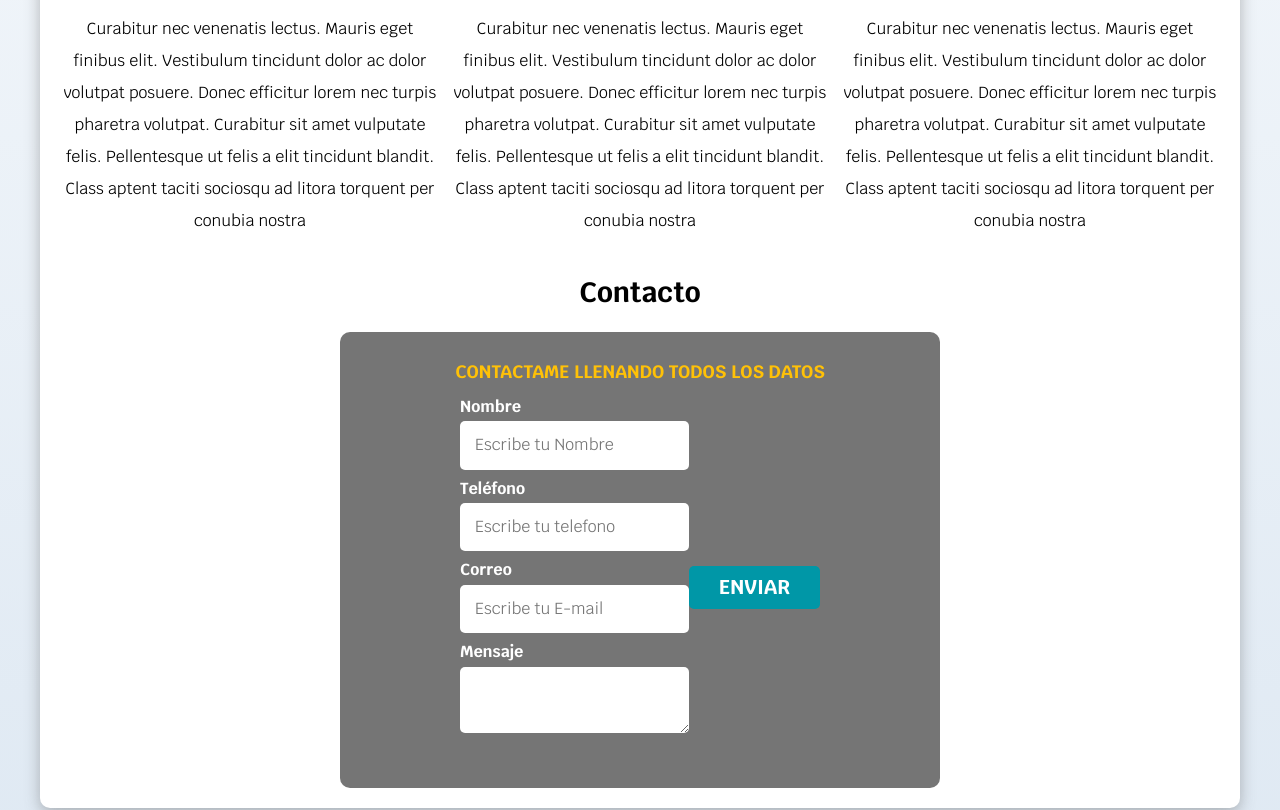
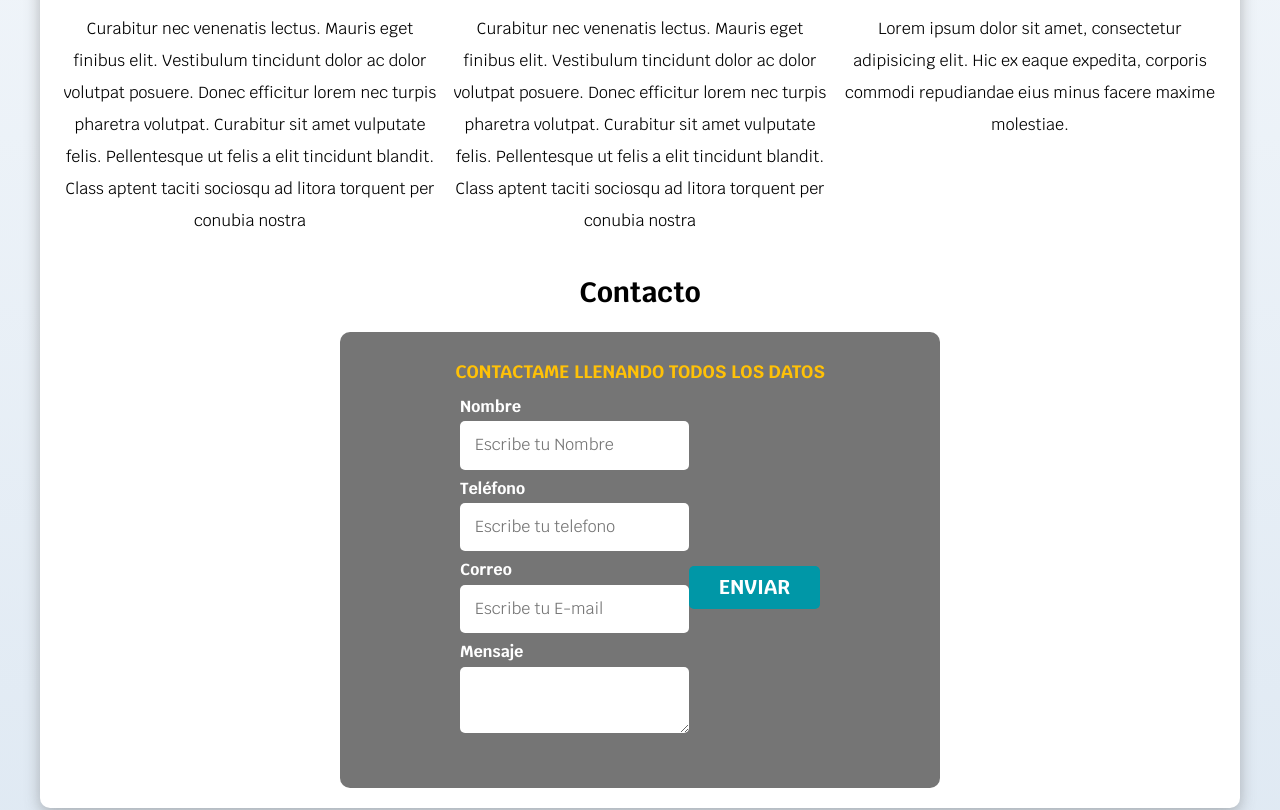
Before and after one commit to jbrayansalinas/freelancer_inicio, a plain HTML site: page index.html in a window 1280 px wide. Shown: the part 916-1726 px from the top of the page. Drawn offline with Linux system fonts and the light colour scheme.

Commit message:
Otro cambio

```diff
--- a/css/styles.css
+++ b/css/styles.css
@@ -214,9 +214,6 @@
     text-transform: uppercase;
     margin-bottom: 1rem;
 }
-.contenedor-campos{
-
-}
 
 .campo{
     margin-bottom: 1rem;
--- a/index.html
+++ b/index.html
@@ -89,7 +89,7 @@
                         <line x1="11" y1="15" x2="13" y2="15" />
                     </svg>
                 </div>
-                <p>Curabitur nec venenatis lectus. Mauris eget finibus elit. Vestibulum tincidunt dolor ac dolor volutpat posuere. Donec efficitur lorem nec turpis pharetra volutpat. Curabitur sit amet vulputate felis. Pellentesque ut felis a elit tincidunt blandit. Class aptent taciti sociosqu ad litora torquent per conubia nostra</p>
+                <p>Lorem ipsum dolor sit amet, consectetur adipisicing elit. Hic ex eaque expedita, corporis commodi repudiandae eius minus facere maxime molestiae.</p>
             </section>
         </div>
         <section>
```
